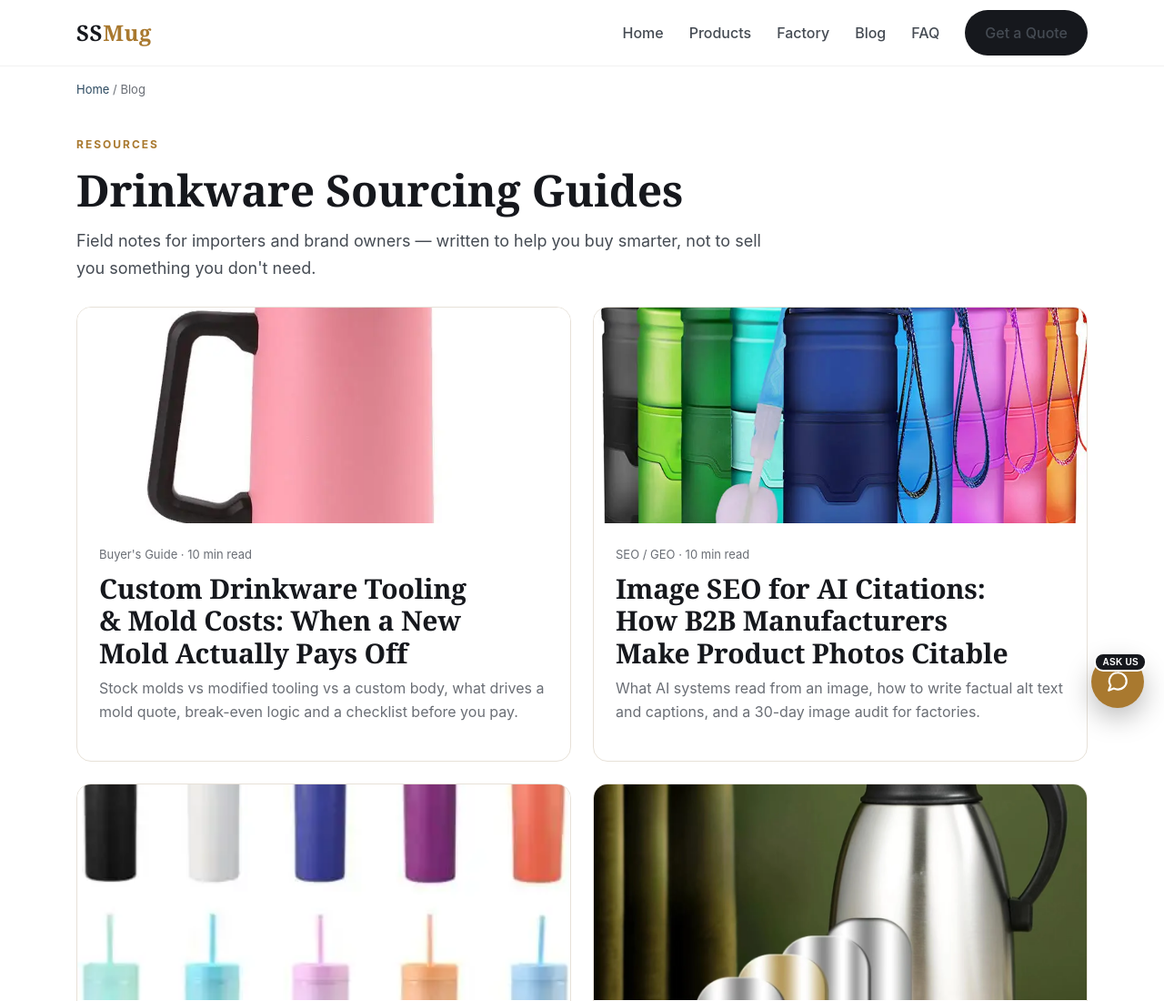
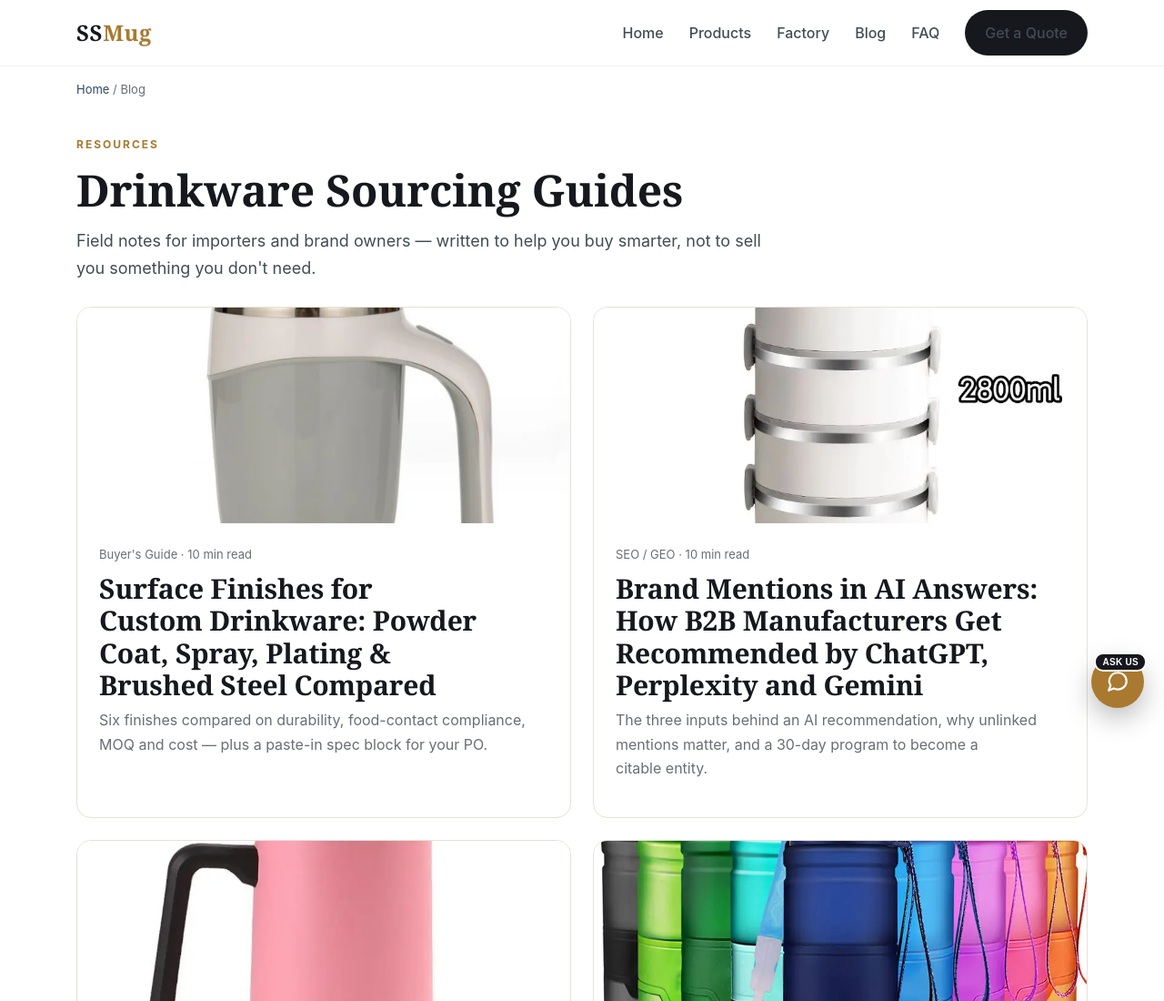
Before and after one commit to chinaselection-01/ssmug-site, a plain HTML site: page blog.html in a window 1280 px wide. Shown: the top 1100 px of the page at 91% size. Drawn offline with Linux system fonts and the light colour scheme.

Commit message:
Add daily blog articles 2026-11-23: drinkware surface finishes & brand mentions in AI answers

```diff
--- a/blog.html
+++ b/blog.html
@@ -56,6 +56,14 @@
     <p class="lead">Field notes for importers and brand owners — written to help you buy smarter, not to sell you something you don't need.</p>
 
     <div class="grid grid-2" style="margin-top:28px">
+      <a class="post" href="blog/drinkware-surface-finishes-guide.html">
+        <img class="ph-img" src="images/tumbler-2.png" alt="Surface finishes for custom drinkware" style="aspect-ratio:16/7;object-fit:cover;width:100%">
+        <div class="body"><div class="meta">Buyer's Guide · 10 min read</div><h3>Surface Finishes for Custom Drinkware: Powder Coat, Spray, Plating &amp; Brushed Steel Compared</h3><p class="muted">Six finishes compared on durability, food-contact compliance, MOQ and cost — plus a paste-in spec block for your PO.</p></div>
+      </a>
+      <a class="post" href="blog/brand-mentions-ai-recommendations.html">
+        <img class="ph-img" src="images/lunch-2.png" alt="Brand mentions in AI answers for manufacturers" style="aspect-ratio:16/7;object-fit:cover;width:100%">
+        <div class="body"><div class="meta">SEO / GEO · 10 min read</div><h3>Brand Mentions in AI Answers: How B2B Manufacturers Get Recommended by ChatGPT, Perplexity and Gemini</h3><p class="muted">The three inputs behind an AI recommendation, why unlinked mentions matter, and a 30-day program to become a citable entity.</p></div>
+      </a>
       <a class="post" href="blog/custom-drinkware-tooling-mold-cost-guide.html">
         <img class="ph-img" src="images/flask-1.png" alt="Custom drinkware tooling and mold costs" style="aspect-ratio:16/7;object-fit:cover;width:100%">
         <div class="body"><div class="meta">Buyer's Guide · 10 min read</div><h3>Custom Drinkware Tooling &amp; Mold Costs: When a New Mold Actually Pays Off</h3><p class="muted">Stock molds vs modified tooling vs a custom body, what drives a mold quote, break-even logic and a checklist before you pay.</p></div>
```
